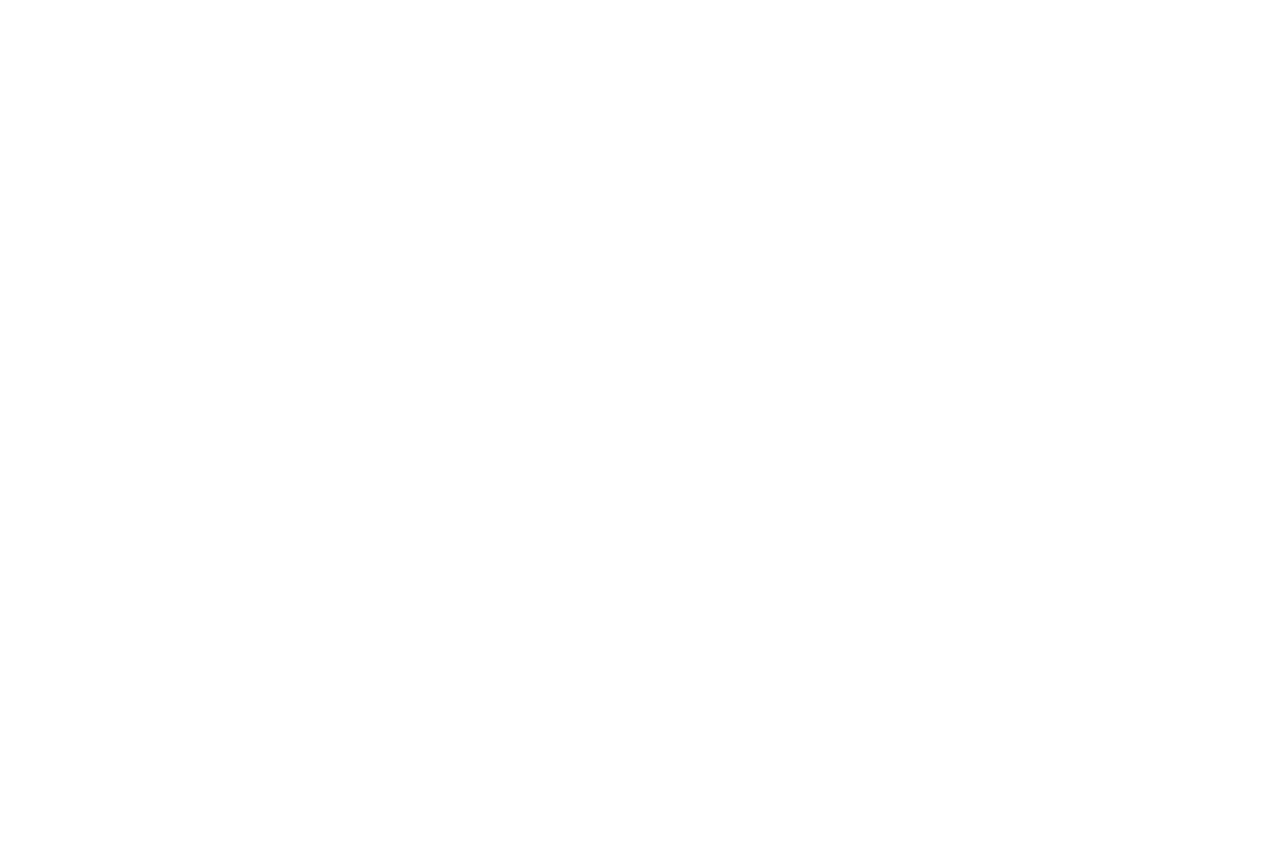
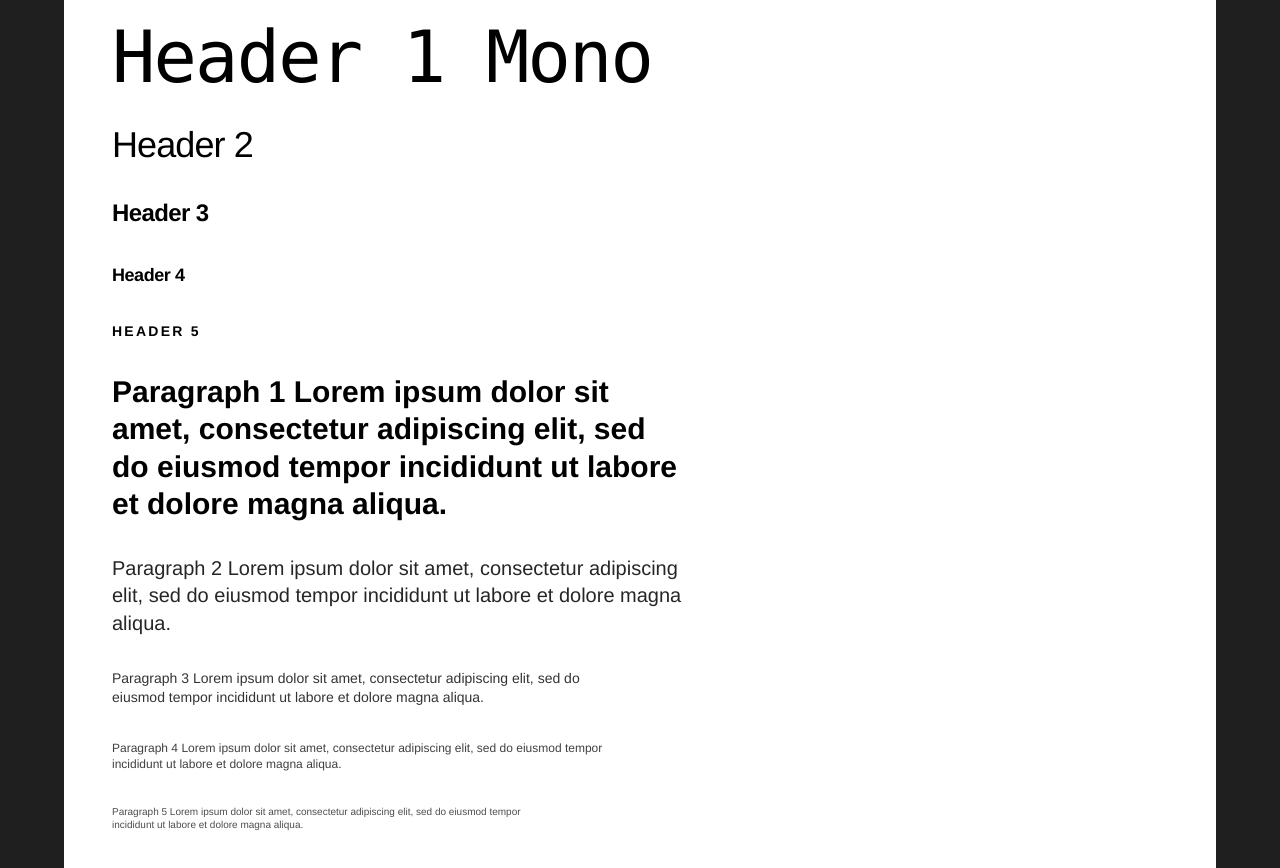
Before and after one commit to SabriBere/movement-studios, a Next.js app: page / in a window 1280 px wide. Shown: the part 220-1088 px from the top of the page. Before the commit the page ends 800 px from the top, so only its background shows below. Built offline with nearby package versions, Linux system fonts and the light colour scheme.

Commit message:
init config tailwind + charching general styles

```diff
--- a/package.json
+++ b/package.json
@@ -16,6 +16,7 @@
   },
   "devDependencies": {
     "@eslint/eslintrc": "^3",
+    "@tailwindcss/postcss": "^4.2.2",
     "@types/node": "^20",
     "@types/react": "^19",
     "@types/react-dom": "^19",
@@ -23,7 +24,7 @@
     "eslint-config-next": "15.5.15",
     "eslint-config-prettier": "^10.1.5",
     "prettier": "^3.5.3",
-    "sass": "^1.89.1",
+    "tailwindcss": "^4.2.2",
     "typescript": "^5"
   }
 }
--- /dev/null
+++ b/postcss.config.mjs
@@ -0,0 +1,5 @@
+const config = {
+    plugins: ["@tailwindcss/postcss"],
+};
+
+export default config;
--- a/src/app/globals.css
+++ b/src/app/globals.css
@@ -1,42 +1,36 @@
-/* :root {
-  --background: #ffffff;
-  --foreground: #171717;
+@import "tailwindcss";
+
+@theme {
+    --font-sans: "Helvetica Neue", Helvetica, Arial, sans-serif;
+    --font-mono: "SFMono-Regular", "SF Mono", "Roboto Mono", "Menlo", monospace;
+    --color-white: #ffffff;
+    --color-grey: #575757;
+    --color-black: #000000;
+    --color-cian: #d0fbf9;
+    --color-blue-barry: #1f41ff;
+    --color-blue: #2200ff;
+    --color-fucsia: #d900ff;
 }
 
-@media (prefers-color-scheme: dark) {
-  :root {
-    --background: #0a0a0a;
-    --foreground: #ededed;
-  }
-}
-
-html,
-body {
+html {
     max-width: 100vw;
     overflow-x: hidden;
 }
 
 body {
-  color: var(--foreground);
-  background: var(--background);
-  font-family: Arial, Helvetica, sans-serif;
+    min-height: 100vh;
+    font-family: var(--font-sans);
+    background: var(--color-white);
+    color: var(--color-black);
     -webkit-font-smoothing: antialiased;
     -moz-osx-font-smoothing: grayscale;
 }
 
 * {
     box-sizing: border-box;
-  padding: 0;
-  margin: 0;
 }
 
 a {
     color: inherit;
     text-decoration: none;
 }
-
-@media (prefers-color-scheme: dark) {
-  html {
-    color-scheme: dark;
-  }
-} */
--- a/src/app/page.tsx
+++ b/src/app/page.tsx
@@ -1,3 +1,113 @@
+import { colorGroups } from "@/styles/theme";
+
+function ColorDot({
+    name,
+    className,
+    border,
+}: {
+    name: string;
+    className: string;
+    border?: string;
+}) {
+    return (
+        <div className="flex flex-col items-center gap-3">
+            <div
+                className={`h-12 w-12 rounded-full border ${border ?? "border-transparent"} ${className}`}
+            />
+            <span className="text-[10px] uppercase tracking-[0.18em] text-grey">
+                {name}
+            </span>
+        </div>
+    );
+}
+
 export default function Home() {
-    return <h1>Hola</h1>;
+    return (
+        <main className="min-h-screen bg-[#1f1f1f] px-4 py-4 sm:px-6 lg:px-8">
+            <div className="mx-auto max-w-6xl bg-white px-6 py-10 sm:px-12 sm:py-14">
+                <section className="border-b border-black/10 pb-14">
+                    <p className="text-[11px] tracking-[0.18em] text-grey">
+                        Text Styles
+                    </p>
+                    <div className="mt-12 space-y-8">
+                        <h1 className="text-6xl font-black tracking-tight text-black sm:text-7xl">
+                            Header 1
+                        </h1>
+                        <h1 className="font-mono text-5xl font-light tracking-tight text-black sm:text-7xl">
+                            Header 1 Mono
+                        </h1>
+                        <h2 className="text-3xl font-normal tracking-tight text-black sm:text-4xl">
+                            Header 2
+                        </h2>
+                        <h3 className="text-2xl font-bold tracking-tight text-black">
+                            Header 3
+                        </h3>
+                        <h4 className="text-lg font-semibold tracking-tight text-black">
+                            Header 4
+                        </h4>
+                        <h5 className="text-sm font-semibold uppercase tracking-[0.16em] text-black">
+                            Header 5
+                        </h5>
+                        <p className="max-w-xl text-3xl leading-tight font-bold text-black">
+                            Paragraph 1 Lorem ipsum dolor sit amet, consectetur
+                            adipiscing elit, sed do eiusmod tempor incididunt ut
+                            labore et dolore magna aliqua.
+                        </p>
+                        <p className="max-w-xl text-xl leading-snug text-black/85">
+                            Paragraph 2 Lorem ipsum dolor sit amet, consectetur
+                            adipiscing elit, sed do eiusmod tempor incididunt ut
+                            labore et dolore magna aliqua.
+                        </p>
+                        <p className="max-w-lg text-sm leading-snug text-black/80">
+                            Paragraph 3 Lorem ipsum dolor sit amet, consectetur
+                            adipiscing elit, sed do eiusmod tempor incididunt ut
+                            labore et dolore magna aliqua.
+                        </p>
+                        <p className="max-w-lg text-xs leading-snug text-black/75">
+                            Paragraph 4 Lorem ipsum dolor sit amet, consectetur
+                            adipiscing elit, sed do eiusmod tempor incididunt ut
+                            labore et dolore magna aliqua.
+                        </p>
+                        <p className="max-w-md text-[10px] leading-snug text-black/70">
+                            Paragraph 5 Lorem ipsum dolor sit amet, consectetur
+                            adipiscing elit, sed do eiusmod tempor incididunt ut
+                            labore et dolore magna aliqua.
+                        </p>
+                        <a
+                            href="#colors"
+                            className="inline-block text-sm underline decoration-black/30 underline-offset-4"
+                        >
+                            Link
+                        </a>
+                        <p className="text-[11px] font-semibold uppercase tracking-[0.18em] text-black">
+                            Promotion
+                        </p>
+                        <button className="inline-flex items-center justify-center bg-blue-barry px-5 py-3 text-sm font-semibold text-white transition hover:bg-blue">
+                            Button
+                        </button>
+                    </div>
+                </section>
+
+                <section id="colors" className="pt-14">
+                    <p className="text-[11px] tracking-[0.18em] text-grey">
+                        Color
+                    </p>
+                    <div className="mt-12 space-y-10">
+                        {colorGroups.map((group, index) => (
+                            <div key={index} className="flex flex-wrap gap-6">
+                                {group.map((color) => (
+                                    <ColorDot
+                                        key={`${index}-${color.name}`}
+                                        name={color.name}
+                                        className={color.className}
+                                        border={color.border}
+                                    />
+                                ))}
+                            </div>
+                        ))}
+                    </div>
+                </section>
+            </div>
+        </main>
+    );
 }
--- /dev/null
+++ b/src/styles/theme.ts
@@ -0,0 +1,27 @@
+export type ColorToken = {
+    name: string;
+    className: string;
+    border?: string;
+};
+
+export const colorGroups: ColorToken[][] = [
+    [
+        { name: "White", className: "bg-white", border: "border-grey/25" },
+        { name: "Black", className: "bg-black" },
+        { name: "Blue Barry", className: "bg-blue-barry" },
+        { name: "Grey", className: "bg-grey" },
+        { name: "Fucsia", className: "bg-fucsia" },
+    ],
+    [
+        { name: "White", className: "bg-white", border: "border-grey/25" },
+        { name: "Black", className: "bg-black" },
+        { name: "Blue Barry", className: "bg-blue-barry" },
+    ],
+    [
+        { name: "Blue Barry", className: "bg-blue-barry" },
+        { name: "Cian", className: "bg-cian" },
+        { name: "Grey", className: "bg-grey" },
+        { name: "Blue", className: "bg-blue" },
+    ],
+    [{ name: "Grey", className: "bg-grey" }],
+];
```
Also changed, not shown: src/styles/_colors.scss (deleted, +0 -8 lines), src/components/Navbar/navbar.module.scss (deleted), 1 other file (tests, documents, lock files or other folders). Lines whose indentation alone changed are shown as unchanged.
